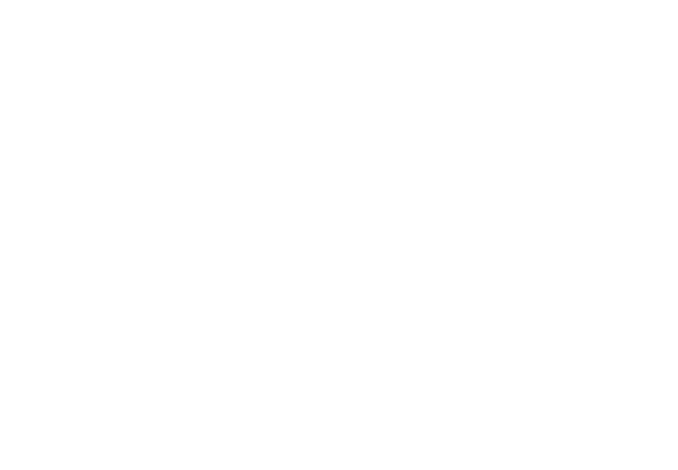
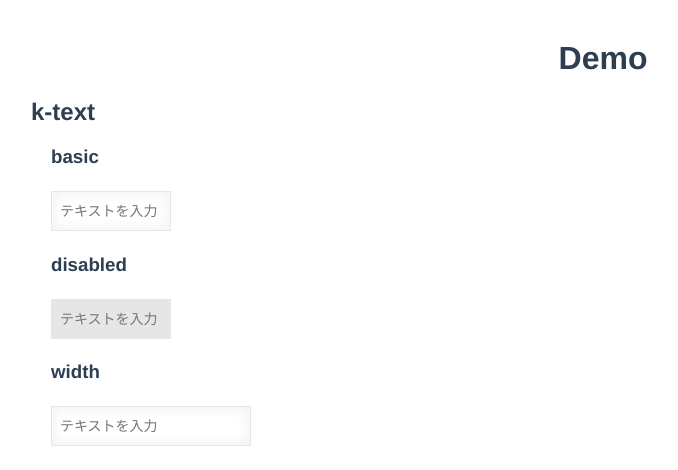
Before and after one commit to mid0111/kintone-vue-component, a Vue app: page / in a window 1280 px wide. Shown: the top 470 px of the page, without its empty margins (37-715 px from the left). Built offline with nearby package versions, Linux system fonts and the light colour scheme; the HTML template or start-up script is replaced by a standard one.

Commit message:
テキストフィールドのドキュメントを追加

```diff
--- a/package.json
+++ b/package.json
@@ -3,13 +3,14 @@
   "version": "0.1.0",
   "private": true,
   "scripts": {
+    "demo": "vue-cli-service serve",
     "build:type": "tsc --emitDeclarationOnly --declaration -P tsconfig.types.json",
-    "build:lib": "vue-cli-service build --target lib --name kintone-vue-component --formats commonjs ./src/main.ts",
+    "build:lib": "vue-cli-service build --target lib --name kintone-vue-component --formats commonjs ./src/components/index.ts",
     "build": "run-s --print-label build:lib build:type",
     "lint": "vue-cli-service lint"
   },
   "main": "./dist/kintone-vue-component.common.js",
-  "typings": "dist/types/main.d.ts",
+  "typings": "dist/types/index.d.ts",
   "files": [
     "dist"
   ],
--- /dev/null
+++ b/public/index.html
@@ -0,0 +1,17 @@
+<!DOCTYPE html>
+<html lang="en">
+  <head>
+    <meta charset="utf-8">
+    <meta http-equiv="X-UA-Compatible" content="IE=edge">
+    <meta name="viewport" content="width=device-width,initial-scale=1.0">
+    <link rel="icon" href="<%= BASE_URL %>favicon.ico">
+    <title><%= htmlWebpackPlugin.options.title %></title>
+  </head>
+  <body>
+    <noscript>
+      <strong>We're sorry but <%= htmlWebpackPlugin.options.title %> doesn't work properly without JavaScript enabled. Please enable it to continue.</strong>
+    </noscript>
+    <div id="app"></div>
+    <!-- built files will be auto injected -->
+  </body>
+</html>
--- /dev/null
+++ b/src/App.vue
@@ -0,0 +1,52 @@
+<template>
+  <div id="app">
+    <h1>Demo</h1>
+    <div class="main-container">
+      <h2>k-text</h2>
+      <div class="components">
+        <h3>basic</h3>
+        <k-text v-model="value" placeholder="テキストを入力" />
+        <h3>disabled</h3>
+        <k-text v-model="value" placeholder="テキストを入力" :disabled="true" />
+        <h3>width</h3>
+        <k-text v-model="value" placeholder="テキストを入力" :width="200" />
+      </div>
+    </div>
+  </div>
+</template>
+
+<script>
+import KText from './components/KText.vue';
+
+export default {
+  name: 'App',
+  components: {
+    KText
+  },
+
+  data() {
+    return {
+      value: ''
+    };
+  }
+};
+</script>
+
+<style lang="css">
+#app {
+  font-family: Avenir, Helvetica, Arial, sans-serif;
+  -webkit-font-smoothing: antialiased;
+  -moz-osx-font-smoothing: grayscale;
+  text-align: center;
+  color: #2c3e50;
+  margin: 40px 60px;
+}
+
+.main-container {
+  text-align: start;
+}
+
+.components {
+  margin: 20px;
+}
+</style>
--- a/src/components/KText.vue
+++ b/src/components/KText.vue
@@ -17,11 +17,10 @@ import { Component, Prop, Vue } from 'vue-property-decorator';
 
 @Component
 export default class KText extends Vue {
-  @Prop()
-  private value!: string;
-  private placeholder?: string;
-  private disabled?: boolean = false;
-  private width?: number = 120;
+  @Prop() private value!: string;
+  @Prop() private placeholder?: string;
+  @Prop({ default: false }) private disabled?: boolean;
+  @Prop({ default: 120 }) private width?: number;
 
   private onChange(event: Event) {
     if (event.target instanceof HTMLInputElement) {
--- a/src/main.ts
+++ b/src/main.ts
@@ -1,31 +1,8 @@
-import { Vue as _Vue } from 'vue-property-decorator';
-import KButton from './components/KButton.vue';
-import KDialog from './components/KDialog.vue';
-import KDropDown from './components/KDropDown.vue';
-import KIconButton from './components/KIconButton.vue';
-import KItem from './components/KItem.vue';
-import KLabel from './components/KLabel.vue';
-import KText from './components/KText.vue';
-import KTextButton from './components/KTextButton.vue';
+import Vue from 'vue';
+import App from './App.vue';
 
-interface Components {
-  [key: string]: Record<string, any>;
-}
-const components: Components = {
-  KButton,
-  KDialog,
-  KDropDown,
-  KIconButton,
-  KItem,
-  KLabel,
-  KText,
-  KTextButton
-};
+Vue.config.productionTip = false;
 
-export default {
-  install(Vue: typeof _Vue, options?: any): void {
-    Object.keys(components).forEach(name => {
-      Vue.component(name, components[name]);
-    });
-  }
-};
+new Vue({
+  render: h => h(App)
+}).$mount('#app');
--- a/tsconfig.types.json
+++ b/tsconfig.types.json
@@ -18,7 +18,7 @@
     },
     "lib": ["esnext", "dom", "dom.iterable", "scripthost"]
   },
-  "files": ["src/main.ts"],
+  "files": ["src/components/index.ts"],
   "include": [
     "src/**/*.ts",
     "src/**/*.tsx",
```
Also changed, not shown: src/components/index.ts (added, +31 -0 lines), 17 other files (tests, documents, lock files or other folders).
